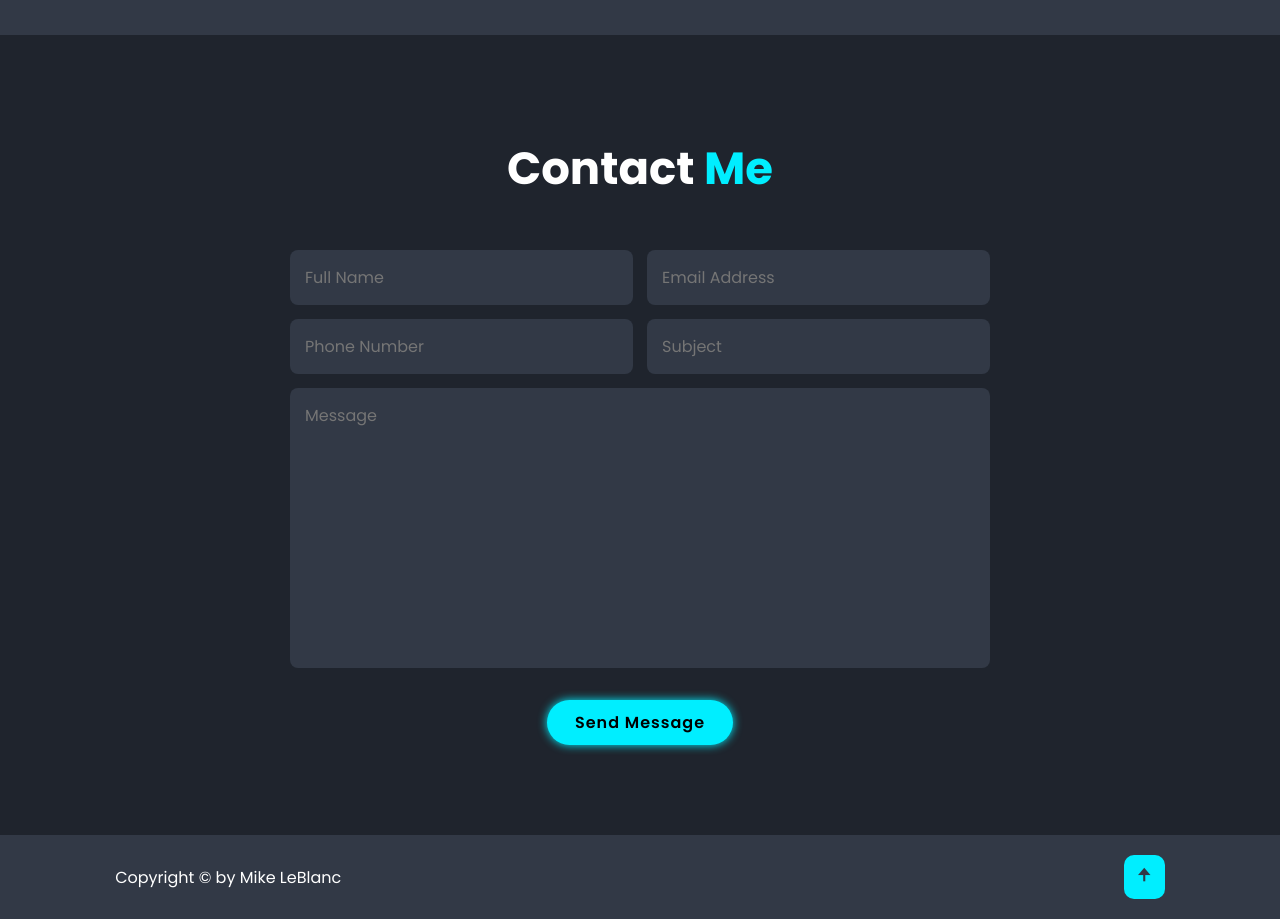
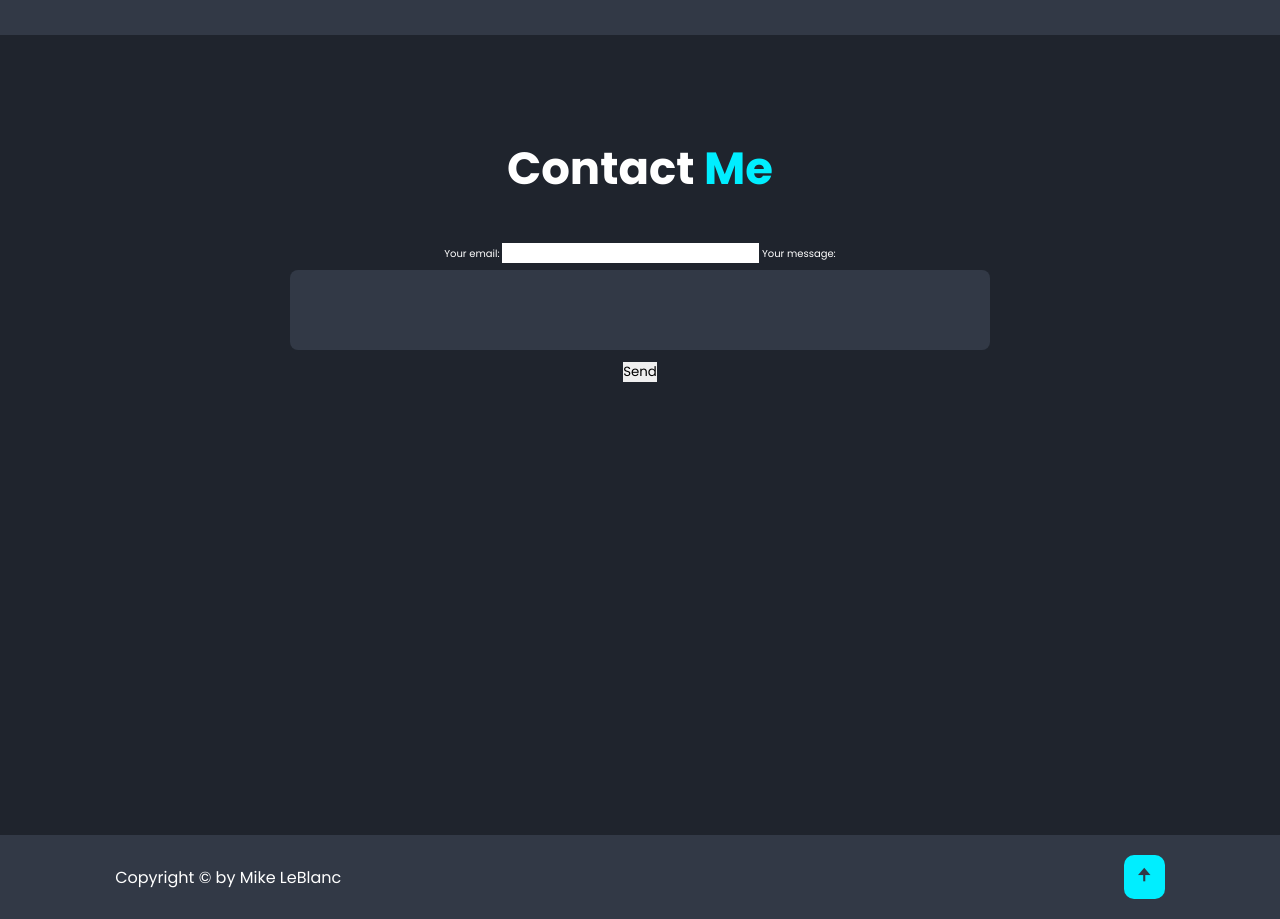
Before and after one commit to MikeJLeBlanc/MikeJLeBlanc.github.io, a plain HTML site: page index.html in a window 1280 px wide. Shown: the part 3165-4084 px from the top of the page. Drawn offline with nearby package versions, Linux system fonts and the light colour scheme.

Commit message:
made Formspree work

```diff
--- a/index.html
+++ b/index.html
@@ -128,19 +128,18 @@
             </div>
         </section>
         <section class="contact" id="contact">
-
             <h2 class="heading">Contact <span>Me</span></h2>
             <form action="https://formspree.io/f/mvoerrdb" method="POST">
-                <div class="input-box">
-                    <input type="text" placeholder="Full Name">
-                    <input type="email" placeholder="Email Address">
-                </div>
-                <div class="input-box">
-                    <input type="text" placeholder="Phone Number">
-                    <input type="text" placeholder="Subject">
-                </div>
-                <textarea name="" id="" cols="30" rows="10" placeholder="Message"></textarea>
-                <input type="submit" value="Send Message" class="btn">
+                <label>
+                    Your email:
+                <input type="email" name="email">
+                </label>
+                <label>
+                    Your message:
+                    <textarea name="message"></textarea>
+                </label>
+
+                <button type="submit">Send</button>
             </form>
         </section>
         <footer class="footer">
```
